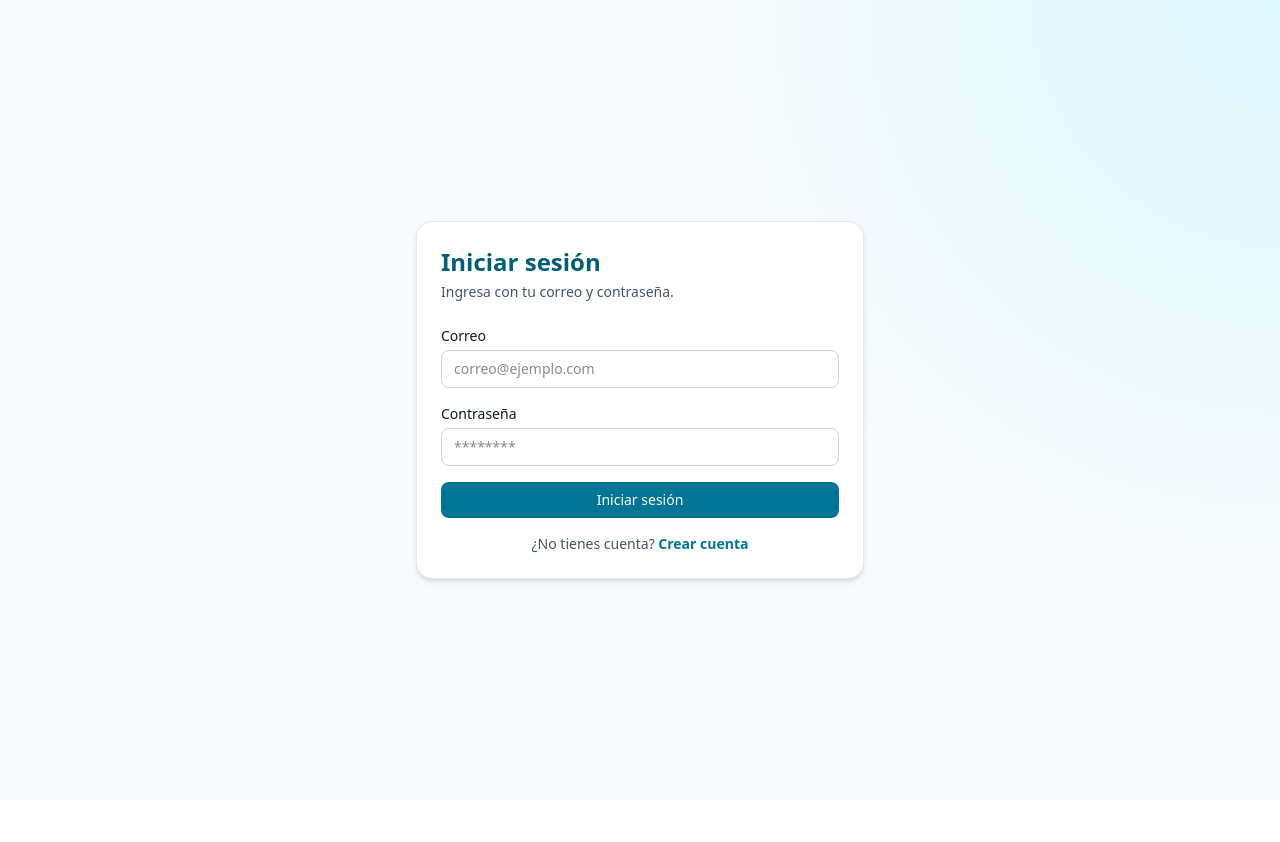
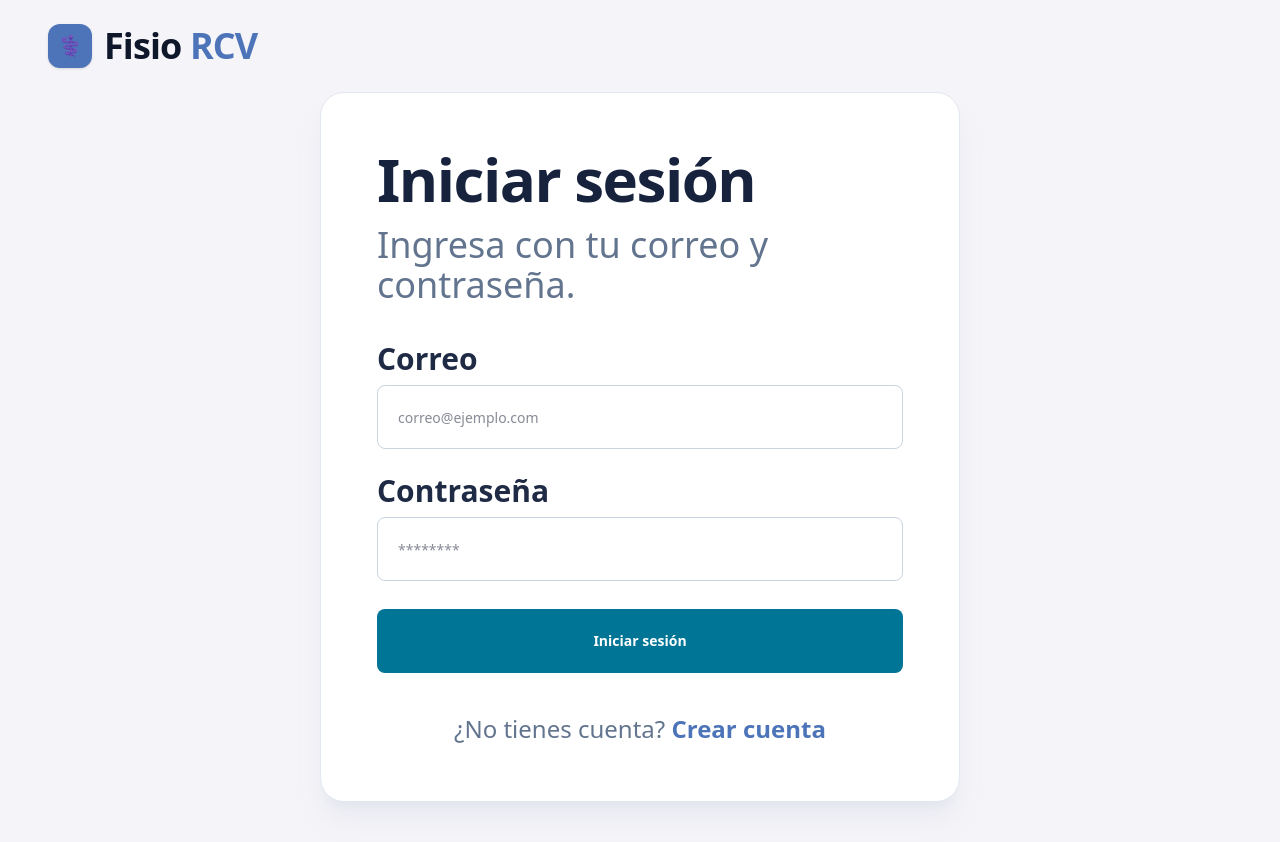
Before and after one commit to venadigital/FisioRCV, a Next.js app: page /login in a window 1280 px wide. Before the commit the page ends 800 px from the top, so only its background shows below. Built offline with nearby package versions, Linux system fonts and the light colour scheme.

Commit message:
Redesign login page to match new visual style

```diff
--- a/src/app/login/page.tsx
+++ b/src/app/login/page.tsx
@@ -1,20 +1,42 @@
 import Link from "next/link";
 import { LoginForm } from "@/components/forms/login-form";
 
+function LogoMark() {
+  return (
+    <div className="flex h-11 w-11 items-center justify-center rounded-xl bg-[#4d74b9] text-xl text-white shadow-sm">
+      ⚕
+    </div>
+  );
+}
+
 export default function LoginPage() {
   return (
-    <div className="flex min-h-screen items-center justify-center p-4">
-      <main className="w-full max-w-md rounded-2xl border border-slate-200 bg-white p-6 shadow-md">
-        <h1 className="text-2xl font-bold text-cyan-800">Iniciar sesión</h1>
-        <p className="mt-1 text-sm text-slate-600">Ingresa con tu correo y contraseña.</p>
+    <div className="min-h-screen bg-[#f5f4f8]">
+      <header className="px-8 py-6 md:px-12">
+        <Link href="/" className="inline-flex items-center gap-3">
+          <LogoMark />
+          <p className="text-4xl font-semibold tracking-tight text-slate-900">
+            Fisio <span className="text-[#4d74b9]">RCV</span>
+          </p>
+        </Link>
+      </header>
 
-        <div className="mt-6">
-          <LoginForm />
-        </div>
+      <main className="flex min-h-[calc(100vh-96px)] items-center justify-center px-4 pb-10">
+        <section className="w-full max-w-[640px] rounded-3xl border border-slate-200 bg-white p-10 shadow-xl shadow-slate-300/30 md:p-14">
+          <h1 className="text-6xl font-bold tracking-tight text-[#17223d]">Iniciar sesión</h1>
+          <p className="mt-4 text-4xl text-slate-500">Ingresa con tu correo y contraseña.</p>
 
-        <p className="mt-4 text-center text-sm text-slate-600">
-          ¿No tienes cuenta? <Link href="/register" className="font-semibold text-cyan-700">Crear cuenta</Link>
-        </p>
+          <div className="mt-9">
+            <LoginForm />
+          </div>
+
+          <p className="mt-10 text-center text-2xl text-slate-500">
+            ¿No tienes cuenta?{" "}
+            <Link href="/register" className="font-semibold text-[#4d74b9] hover:text-[#3c5f9c]">
+              Crear cuenta
+            </Link>
+          </p>
+        </section>
       </main>
     </div>
   );
--- a/src/components/forms/login-form.tsx
+++ b/src/components/forms/login-form.tsx
@@ -53,22 +53,36 @@ export function LoginForm() {
   }
 
   return (
-    <form onSubmit={handleSubmit(onSubmit)} className="space-y-4">
+    <form onSubmit={handleSubmit(onSubmit)} className="space-y-6">
       <div>
-        <label className="mb-1 block text-sm font-medium">Correo</label>
-        <Input type="email" {...register("email")} placeholder="correo@ejemplo.com" />
-        {errors.email ? <p className="mt-1 text-xs text-rose-700">{errors.email.message}</p> : null}
+        <label className="mb-2 block text-3xl font-semibold text-[#1f2a45]">Correo</label>
+        <Input
+          type="email"
+          {...register("email")}
+          placeholder="correo@ejemplo.com"
+          className="h-16 rounded-2xl border-slate-300 px-5 text-2xl"
+        />
+        {errors.email ? <p className="mt-2 text-xl text-rose-700">{errors.email.message}</p> : null}
       </div>
 
       <div>
-        <label className="mb-1 block text-sm font-medium">Contraseña</label>
-        <Input type="password" {...register("password")} placeholder="********" />
-        {errors.password ? <p className="mt-1 text-xs text-rose-700">{errors.password.message}</p> : null}
+        <label className="mb-2 block text-3xl font-semibold text-[#1f2a45]">Contraseña</label>
+        <Input
+          type="password"
+          {...register("password")}
+          placeholder="********"
+          className="h-16 rounded-2xl border-slate-300 px-5 text-2xl"
+        />
+        {errors.password ? <p className="mt-2 text-xl text-rose-700">{errors.password.message}</p> : null}
       </div>
 
-      {error ? <p className="text-sm text-rose-700">{error}</p> : null}
+      {error ? <p className="text-xl text-rose-700">{error}</p> : null}
 
-      <Button type="submit" className="w-full" disabled={loading}>
+      <Button
+        type="submit"
+        className="mt-1 h-16 w-full rounded-2xl bg-[#4d74b9] text-3xl font-semibold hover:bg-[#4066aa]"
+        disabled={loading}
+      >
         {loading ? "Ingresando..." : "Iniciar sesión"}
       </Button>
     </form>
```
